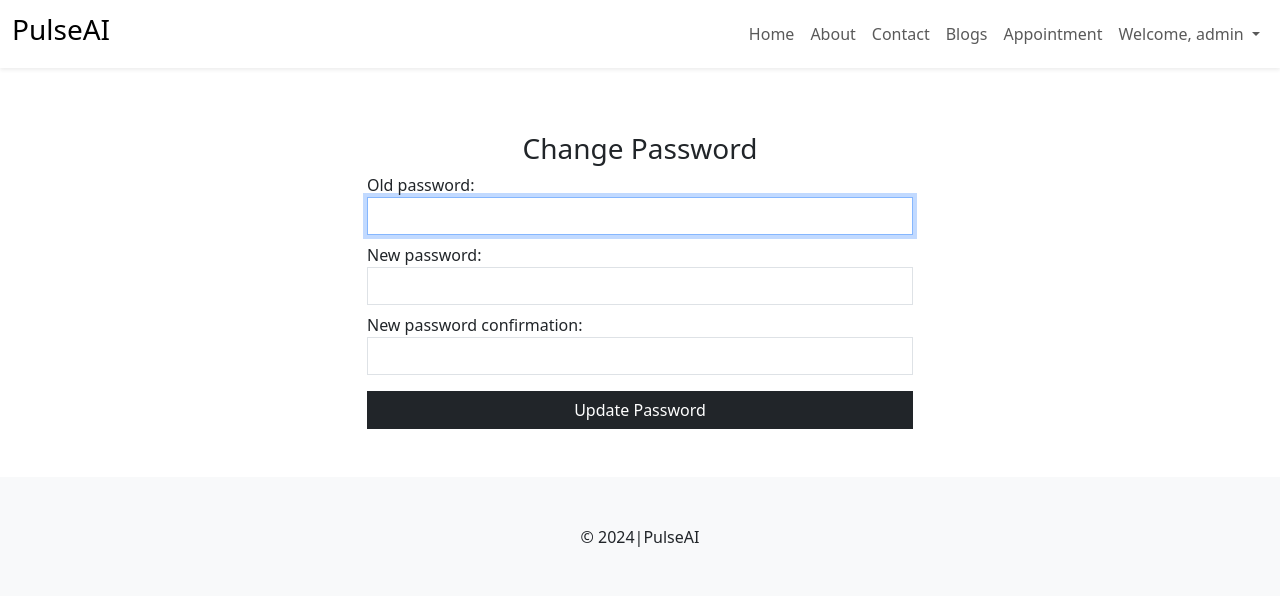
After one commit to Antaryami-Sahoo83/Pulse_AI, a Django app: page /patient/profile/change_password/ in a window 1280 px wide. The commit adds this page. Shown: the top 596 px of the page. Run offline with Django 5.2, Linux system fonts and the light colour scheme; a user stored in the database is signed in; some libraries are stand-ins or nearby versions.

Commit message:
Update Password and Email functionality added

```diff
--- a/pulseai/patient/form.py
+++ b/pulseai/patient/form.py
@@ -1,6 +1,8 @@
 from django.forms import ModelForm
+from django import forms
+from django.contrib.auth.forms import PasswordChangeForm
 # from django.contrib.auth.forms import UserCreationForm
-# from django.contrib.auth.models import User
+from django.contrib.auth.models import User
 
 from blog.models import Blog
 from patient.models import HeartVital
@@ -14,5 +16,14 @@ class BlogForm(ModelForm):
 class HeartVitalForm(ModelForm):
 	class Meta:
 		model = HeartVital
-		# fields = '__all__'
 		exclude = ['user', 'heart_disease', 'prediction_probability']
+
+class EmailChangeForm(forms.ModelForm):
+	class Meta:
+		model = User
+		fields = ['email']
+
+class CustomPasswordChangeForm(PasswordChangeForm):
+	class Meta:
+		model = User
+		fields = ['old_password', 'new_password1', 'new_password2']
--- a/pulseai/patient/urls.py
+++ b/pulseai/patient/urls.py
@@ -12,4 +12,6 @@ urlpatterns = [
       path("delete_appointment/<int:aid>/", views.delete_appointment, name="delete_appointment"),
       path("update_appointment/<int:aid>/", views.update_appointment, name="update_appointment"),
       path("profile/", views.profile, name="profile"),
+      path('profile/change_email/', views.change_email, name='change_email'),
+      path('profile/change_password/', views.change_password, name='change_password'),
 ]
--- a/pulseai/patient/views.py
+++ b/pulseai/patient/views.py
@@ -1,7 +1,7 @@
 from django.shortcuts import render, redirect
 from django.contrib import messages
 from django.contrib.auth.models import User
-from django.contrib.auth import authenticate, login, logout
+from django.contrib.auth import authenticate, login, logout, update_session_auth_hash
 from django.contrib.auth.decorators import login_required
 from django.utils import timezone
 from datetime import datetime, timedelta
@@ -12,7 +12,7 @@ import re # For Mobile Number
 # from patient.form import BlogForm, CustomUserCreationForm
 
 from patient.models import HeartVital, Appointment, Visit, Patient
-from patient.form import HeartVitalForm
+from patient.form import HeartVitalForm, EmailChangeForm, CustomPasswordChangeForm
 from patient.predict import predict_heart_disease
 
 def form_demo(request):
@@ -116,7 +116,7 @@ def take_a_test(request):
       return render(request, 'patient/take_a_test.html', context)
 
 
-login_required(login_url='signin')
+@login_required(login_url='signin')
 def appointment(request):
       if request.method == "POST":
             mobile = request.POST.get('mobile')
@@ -187,6 +187,7 @@ def delete_appointment(request, aid):
 
       return redirect('appointment')
 
+@login_required(login_url='signin')
 def profile(request):
       heart_vitals = HeartVital.objects.filter(user=request.user)
       visits = {}
@@ -199,3 +200,45 @@ def profile(request):
             'visits': visits
       }
       return render(request, 'patient/profile.html', context)
+
+
+@login_required
+def change_email(request):
+      if request.method == 'POST':
+            form = EmailChangeForm(request.POST, instance=request.user)
+            if form.is_valid():
+                  new_email = form.cleaned_data['email']
+                  if User.objects.exclude(id=request.user.id).filter(email=new_email).exists():
+                        messages.error(request, 'This email is already in use. Please choose a different one.')
+                  else:
+                        form.save()
+                        messages.success(request, 'Your email has been updated!')
+                        return redirect('profile')
+      else:
+            form = EmailChangeForm(instance=request.user)
+      return render(request, 'patient/change_email.html', {'form': form})
+
+@login_required
+def change_password(request):
+      if request.method == 'POST':
+            form = CustomPasswordChangeForm(request.user, request.POST)
+            old_password = request.POST.get("old_password")
+            new_password1 = request.POST.get("new_password1")
+            new_password2 = request.POST.get("new_password2")
+
+            # Check if the old password is correct
+            if not request.user.check_password(old_password):
+                  messages.error(request, 'Incorrect old password.')
+            elif new_password1 != new_password2:
+                  messages.error(request, 'New passwords do not match!!')
+            else:
+                  # Update the user's password
+                  request.user.set_password(new_password1)
+                  request.user.save()
+                  update_session_auth_hash(request, request.user)  # Important for security
+                  messages.success(request, 'Your password has been updated!')
+                  return redirect('profile')
+      else:
+            form = CustomPasswordChangeForm(request.user)
+
+      return render(request, 'patient/change_password.html', {'form': form})
--- /dev/null
+++ b/pulseai/templates/patient/change_password.html
@@ -0,0 +1,51 @@
+{% extends "layout.html" %}
+
+{% block content %}
+<div class="container my-5">
+      <div class="row">
+            <div class="col-md-6 mx-auto">
+                  {% if messages %}
+                  <div class="alert alert-warning alert-dismissible fade show" role="alert">
+                        {% for m in messages %}
+                              <p class="{{ m.tags }} m-0">{{ m }}</p>
+                        {% endfor %}
+                        <button type="button" class="btn-close" data-bs-dismiss="alert" aria-label="Close"></button>
+                  </div>
+                  {% endif %}
+            </div>
+      </div>
+      <div class="row my-3">
+            <div class="col-md-6 mx-auto">
+                  <h3 class="text-center mb-2">Change Password</h3>
+
+                  <form action="{% url 'change_password' %}" method="post">
+                        {% csrf_token %}
+                        <div class="form-group">
+                              {{ form.old_password.label_tag }}
+                              {{ form.old_password }}
+                        </div>
+                        <div class="form-group">
+                              {{ form.new_password1.label_tag }}
+                              {{ form.new_password1 }}
+                        </div>
+                        <div class="form-group">
+                              {{ form.new_password2.label_tag }}
+                              {{ form.new_password2 }}
+                        </div>
+                        <button type="submit" class="btn btn-dark w-100 rounded-0 mt-2">Update Password</button>
+                  </form>
+            </div>
+      </div>
+</div>
+<script>
+      document.addEventListener('DOMContentLoaded', function() {
+            var oldPasswordField = document.querySelector('[name="old_password"]');
+            var newPassword1Field = document.querySelector('[name="new_password1"]');
+            var newPassword2Field = document.querySelector('[name="new_password2"]');
+
+            oldPasswordField.classList.add('form-control', 'rounded-0', 'mb-2');
+            newPassword1Field.classList.add('form-control', 'rounded-0', 'mb-2');
+            newPassword2Field.classList.add('form-control', 'rounded-0', 'mb-2');
+      });
+</script>
+{% endblock %}
```
Also changed, not shown: pulseai/templates/patient/change_email.html (added, +53 -0 lines), pulseai/templates/patient/profile.html (+14 -2 lines), pulseai/db.sqlite3, pulseai/templates/patient/appointment_update.html (indentation only).
